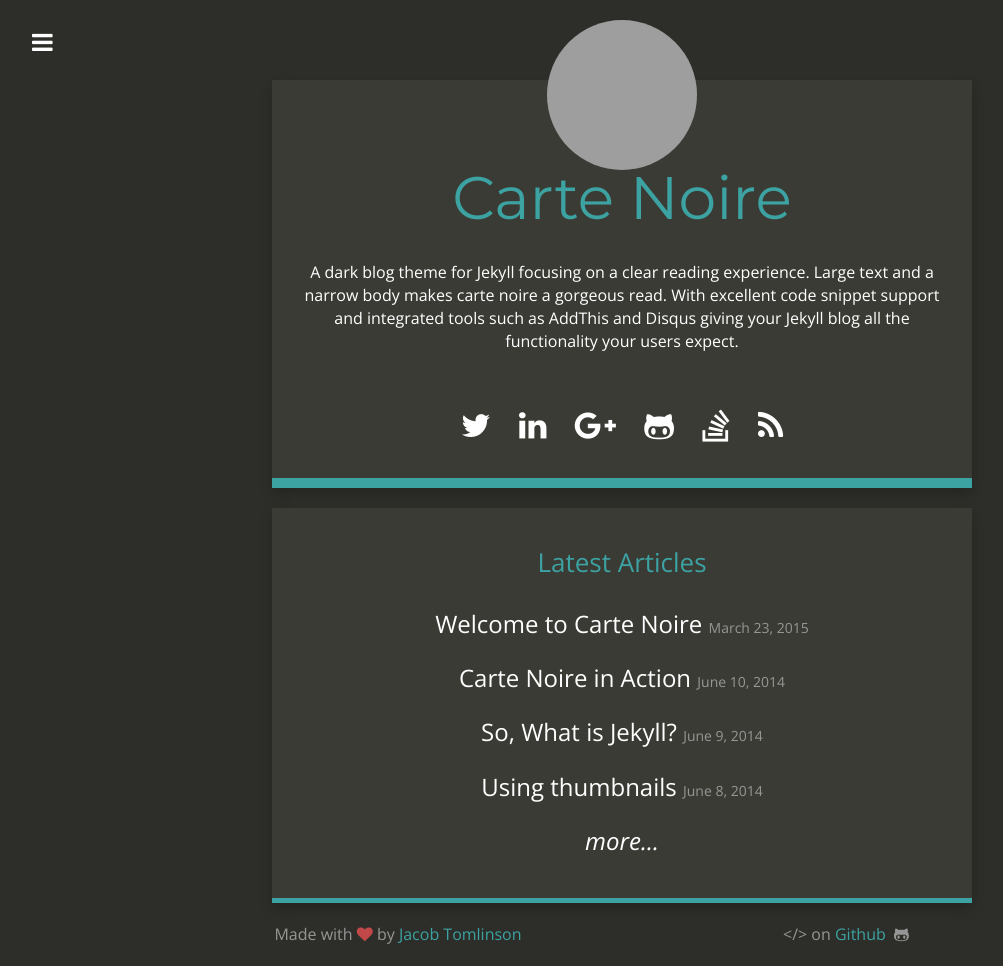
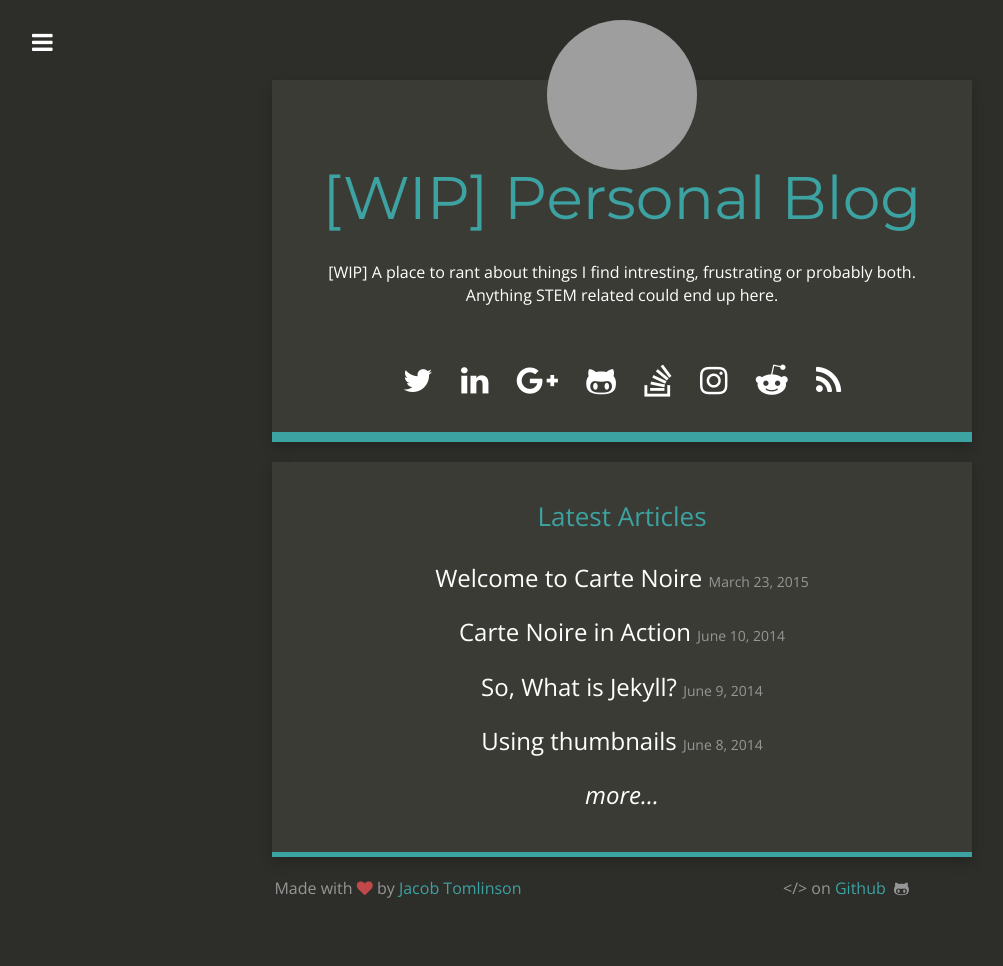
Before and after one commit to exore13/exore13.github.io, a Jekyll site: the page built from index.html, in a window 1280 px wide. Shown: the whole page, without its empty margins (18-1021 px from the left). Built offline with Jekyll 4.4.1, drawn with Linux system fonts in a browser that asks for light colours; nearby versions of some CDN libraries; after the commit the page ends 920 px from its top, so only the background shows below that; grey boxes are pictures that could not be loaded.

Commit message:
_config updated

```diff
--- a/_config.yml
+++ b/_config.yml
@@ -1,10 +1,10 @@
 # Site settings
-title: "Carte Noire"
-email: jacob@jacobtomlinson.co.uk
-description: "A dark blog theme for Jekyll."
+title: "[WIP] Personal Blog"
+email: dtanase22@gmail.com
+description: "Tanase Dragos, expert in overengineered napkin math"
 baseurl: ""
 url: "https://www.dtanase.com"
-title_description: "A dark blog theme for Jekyll focusing on a clear reading experience. Large text and a narrow body makes carte noire a gorgeous read. With excellent code snippet support and integrated tools such as AddThis and Disqus giving your Jekyll blog all the functionality your users expect."
+title_description: "[WIP] A place to rant about things I find intresting, frustrating or probably both. Anything STEM related could end up here."
 title_image: "https://www.gravatar.com/avatar/00000000000000000000000000000000?s=500&d=mm"
 google_analytics: "UA-20365477-4"
 disqus_account: cartenoire
@@ -13,10 +13,10 @@ addthis_id: ra-513c6fa83da6ec67
 post_limit: 5
 
 # Social usernames/URLs
-twitter_username: _jacobtomlinson
-github_username:  jacobtomlinson
-instagram_username:
-reddit_username:
+twitter_username: none
+github_username:  exore13
+instagram_username: dtanase22
+reddit_username: not-public
 linkedin_link: https://www.dtanase.com/
 google_plus_link: https://www.dtanase.com/
 stackoverflow_link: https://www.dtanase.com/
```
